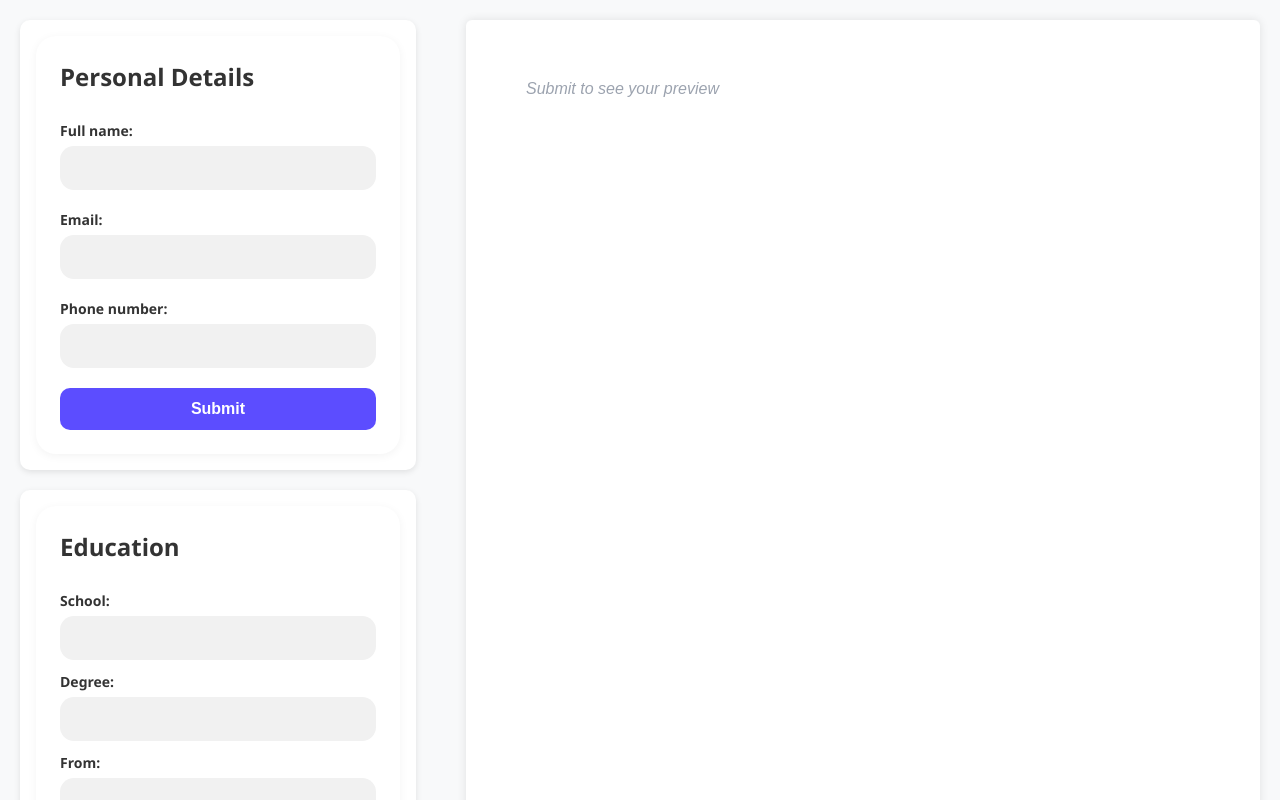
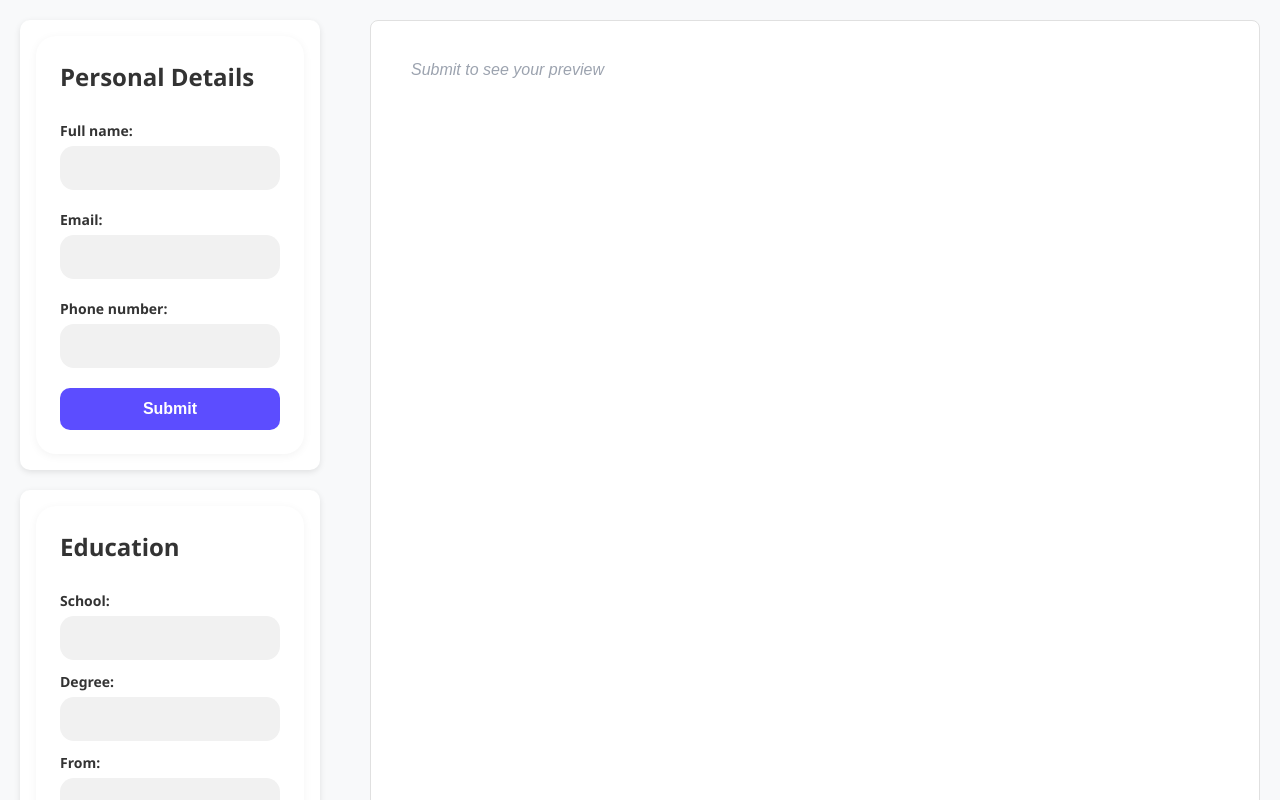
Before and after one commit to KajuranElanganathan/CvProject, a React (Vite) app: page / in a window 1280 px wide. Shown: the top 800 px of the page. Built offline with nearby package versions, Linux system fonts and the light colour scheme.

Commit message:
basic app working fixed the overlapping

```diff
--- a/src/App.css
+++ b/src/App.css
@@ -45,21 +45,19 @@ h1 {
   box-shadow: 0 2px 6px rgba(0, 0, 0, 0.1);
 }
 
-/* Preview section */
+
 .preview {
-  width: 794px; /* ≈ 8.5 inches at 96dpi */
-  height: 1123px; /* ≈ 11.7 inches (A4) */
-  background-color: white;
-  padding: 40px;
-  box-shadow: 0 0 10px rgba(0, 0, 0, 0.1);
-  overflow-y: auto;
-  border-radius: 6px;
-  font-family: Arial, sans-serif;
-  margin: 0 auto;
+    width: 100%;
+    max-width: 900px;
+    height: auto;
+    background-color: white;
+    margin: 0 auto;
+    padding: 20px;
+    box-sizing: border-box;
+    border: 1px solid #e0e0e0;
+    border-radius: 8px;
 }
 
-
-/* Responsive text and layout */
 input, button, textarea {
   font-size: 16px;
 }
--- a/src/components/Preview.css
+++ b/src/components/Preview.css
@@ -1,17 +1,3 @@
-.resume-preview {
-  width: 794px;
-  height: 1123px;
-  background-color: white;
-  padding: 48px;
-  font-family: 'Segoe UI', Tahoma, Geneva, Verdana, sans-serif;
-  color: #111827;
-  box-shadow: 0 0 10px rgba(0, 0, 0, 0.1);
-  line-height: 1.6;
-  display: flex;
-  flex-direction: column;
-  gap: 24px;
-  border-radius: 6px;
-}
 
 .resume-header {
   text-align: center;
--- a/src/components/Preview.jsx
+++ b/src/components/Preview.jsx
@@ -1,10 +1,12 @@
 import './Preview.css';
 
 function Preview({ general, education, experience }) {
-  if (!general || !education || !experience) {
-    return <p className="no-preview">Submit to see your preview</p>;
+  if (!general) {
+    return (
+        <p className="no-preview">Submit to see your preview</p>
+
+    );
   }
-
   return (
     <div className="resume-preview">
       <header className="resume-header">
```
